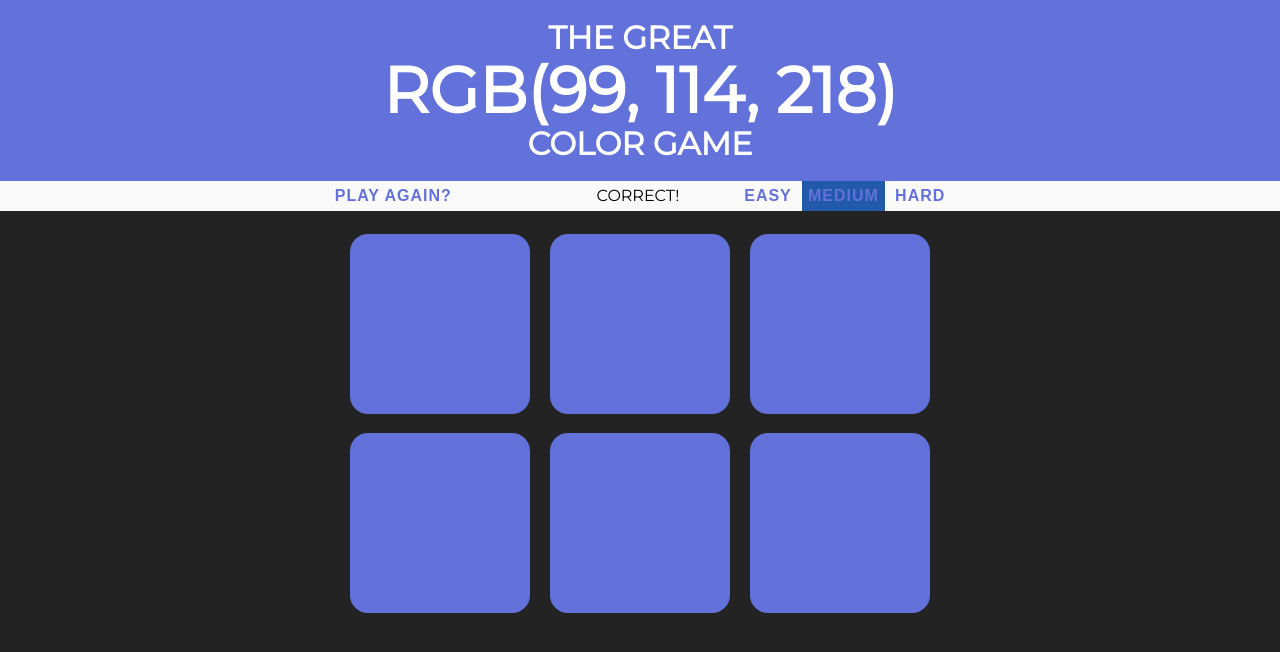
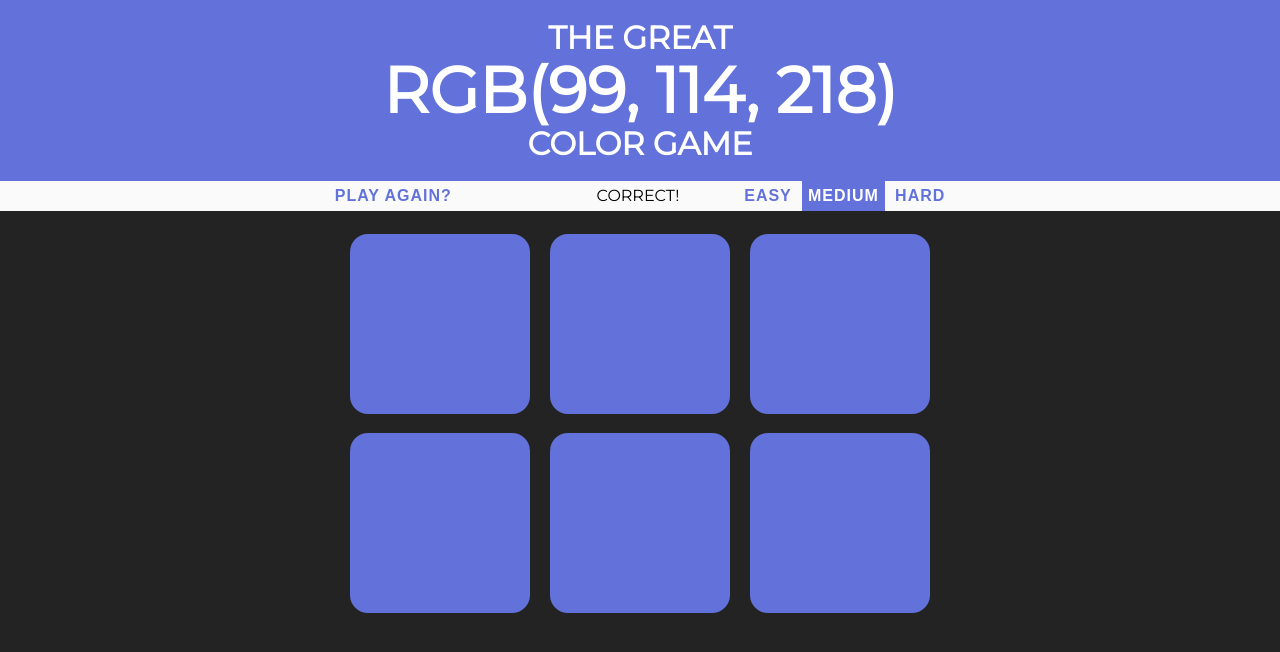
Before and after one commit to AndreyPCarvalho/color-picker-game, a plain HTML site: page index.html in a window 1280 px wide. Both pictures are taken after a click on the element 439 px from the left and 323 px from the top of the page. Drawn offline with Linux system fonts and the light colour scheme.

Commit message:
Fixed the selected button background color and text color

```diff
--- a/script.js
+++ b/script.js
@@ -12,7 +12,6 @@ let modeButtons = document.querySelectorAll('.mode')
 init()
 
 function init(){
-  resetGame(6)
   pickedColor = pickRandColor()
   colorDisplay.textContent = pickedColor
   for(let i = 0; i < modeButtons.length; i++){
@@ -24,6 +23,7 @@ function init(){
       resetGame((i+1)*3)
     })
   }
+  resetGame(6)
   for(let i = 0; i < squareArr.length; i++){
     //add initial colors to the squares
     squareArr[i].style.backgroundColor = colors[i]
@@ -42,6 +42,8 @@ function init(){
           buttons[i].style.color = clickedColor
         }
         restartBtn.textContent = 'Play Again?'
+        document.querySelector('.selected').style.backgroundColor = pickedColor
+        document.querySelector('.selected').style.color = 'white'
       }
       else{
         //hide the square with a fade out
@@ -110,10 +112,13 @@ function resetGame(num){
   }
   header.style.backgroundColor = '#2359AB'
   for(let i=0; i<buttons.length; i++){
+    buttons[i].style.background = 'transparent'
     buttons[i].style.color = '#2359AB'
   }
   pickedColor = pickRandColor()
   colorDisplay.textContent = pickedColor
   document.querySelector('#message').textContent = ''
   restartBtn.textContent = 'New Colors'
+  document.querySelector('.selected').style.background = '#2359AB'
+  document.querySelector('.selected').style.color = '#fff'
 }
--- a/style.css
+++ b/style.css
@@ -14,6 +14,18 @@ h1 {
   padding: 20px 0;
 }
 
+button {
+  text-transform: uppercase;
+  font-weight: 800;
+  border: none;
+  background: none;
+  height: 100%;
+  color: #fff;
+  letter-spacing: 1px;
+  font-size: inherit;
+  outline: none;
+}
+
 .selected{
   color: white;
   background: #2359AB;
@@ -25,17 +37,6 @@ button:hover {
   transition: 0.250s;
 }
 
-button {
-  text-transform: uppercase;
-  font-weight: 800;
-  border: none;
-  background: none;
-  height: 100%;
-  color: #2359AB;
-  letter-spacing: 1px;
-  font-size: inherit;
-  outline: none;
-}
 
 .container {
   max-width: 600px;
@@ -53,7 +54,7 @@ button {
 }
 
 #header {
-  background-color: #2359AB;
+  background: #2359AB;
 }
 
 #colorDisplay {
```
